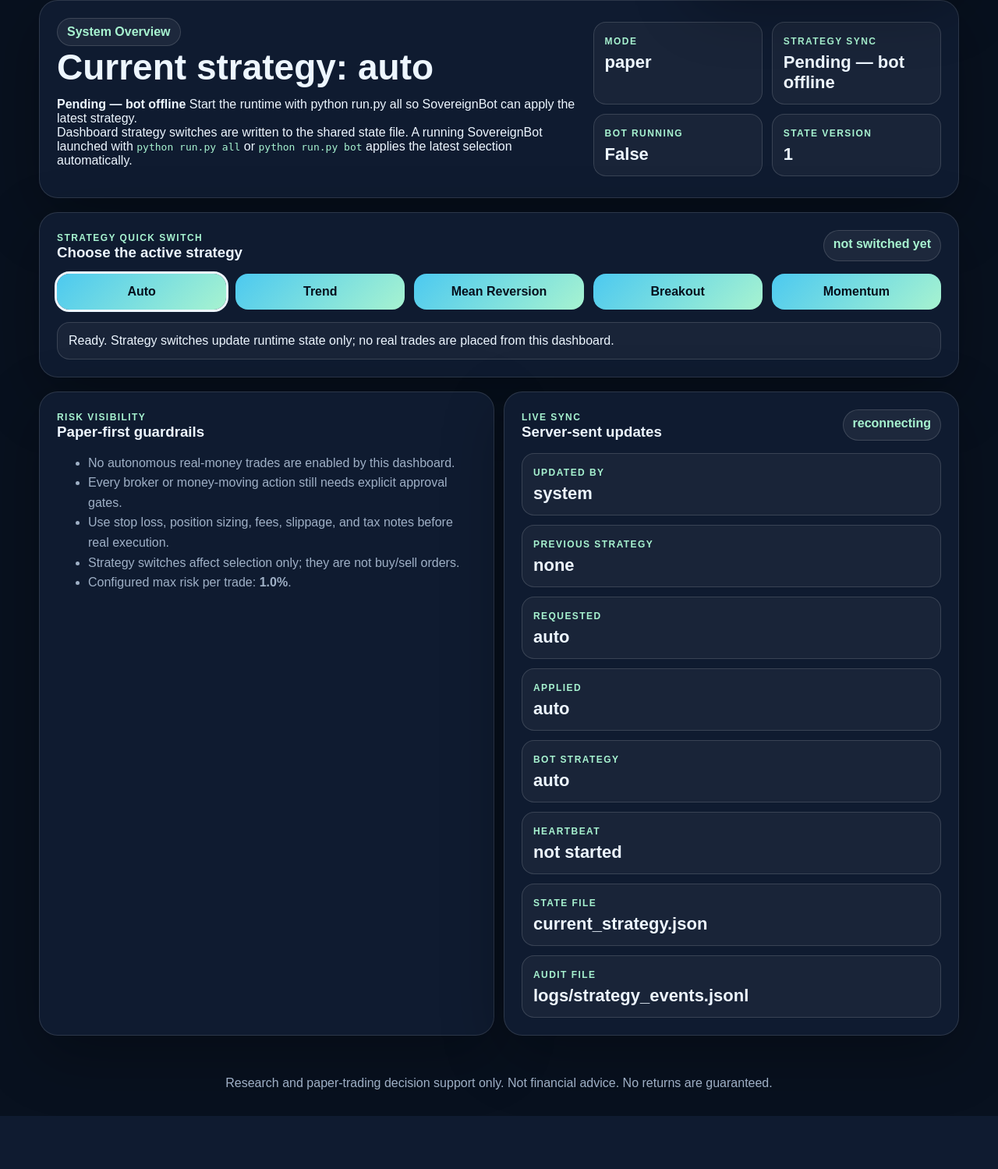
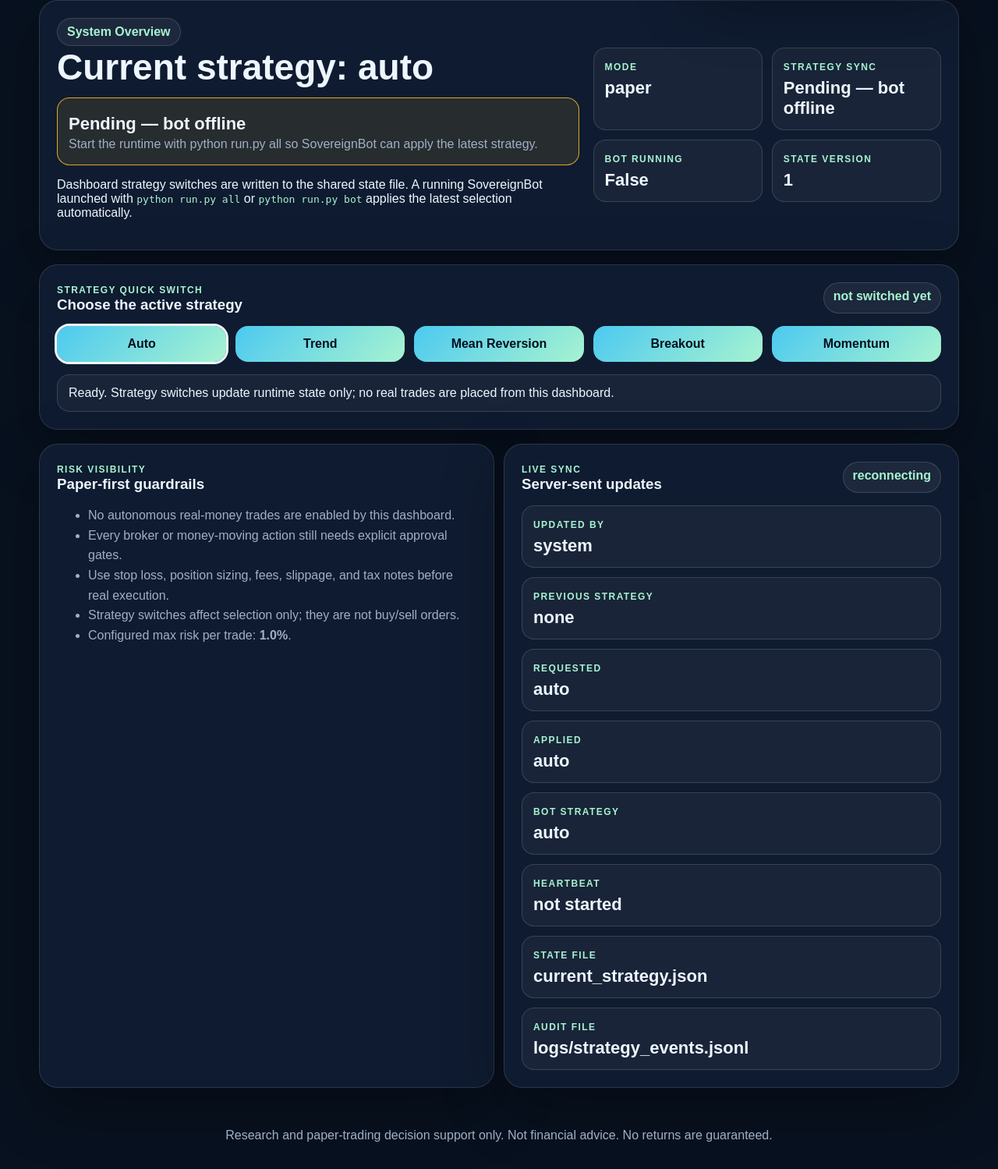
Before and after one commit to apperson420/Trader, a Flask app: page / in a window 1280 px wide. Shown: the part 248-1747 px from the top of the page at 78% size. Before the commit the page ends 1679 px from the top, so only its background shows below. Run offline with Flask 3, Linux system fonts and the light colour scheme; data that the repository does not hold is empty.

Commit message:
v1.6 - Style strategy acknowledgement banner

```diff
--- a/web_dashboard/static/css/dashboard.css
+++ b/web_dashboard/static/css/dashboard.css
@@ -90,7 +90,8 @@ code {
 
 .overview-grid article,
 .sync-table div,
-.result-box {
+.result-box,
+.ack-banner {
   border: 1px solid rgba(255, 255, 255, .14);
   background: rgba(255, 255, 255, .045);
   border-radius: 16px;
@@ -110,7 +111,8 @@ code {
 
 .overview-grid strong,
 .sync-table strong,
-.status-card strong {
+.status-card strong,
+.ack-banner strong {
   display: block;
   margin-top: 6px;
   font-size: 22px;
@@ -126,9 +128,34 @@ code {
 .status-card small,
 .muted,
 .risk-list,
+.ack-banner span,
 footer {
   color: #9fb0c6;
   line-height: 1.6;
+}
+
+.ack-banner {
+  margin: 12px 0 16px;
+}
+
+.ack-banner.applied_by_bot {
+  border-color: rgba(167, 243, 208, .75);
+  background: rgba(34, 197, 94, .12);
+}
+
+.ack-banner.pending_bot_acknowledgment {
+  border-color: rgba(76, 201, 240, .85);
+  background: rgba(76, 201, 240, .10);
+}
+
+.ack-banner.pending_bot_offline {
+  border-color: rgba(251, 191, 36, .85);
+  background: rgba(251, 191, 36, .10);
+}
+
+.ack-banner.unknown {
+  border-color: rgba(248, 113, 113, .8);
+  background: rgba(248, 113, 113, .10);
 }
 
 .badge,
```
